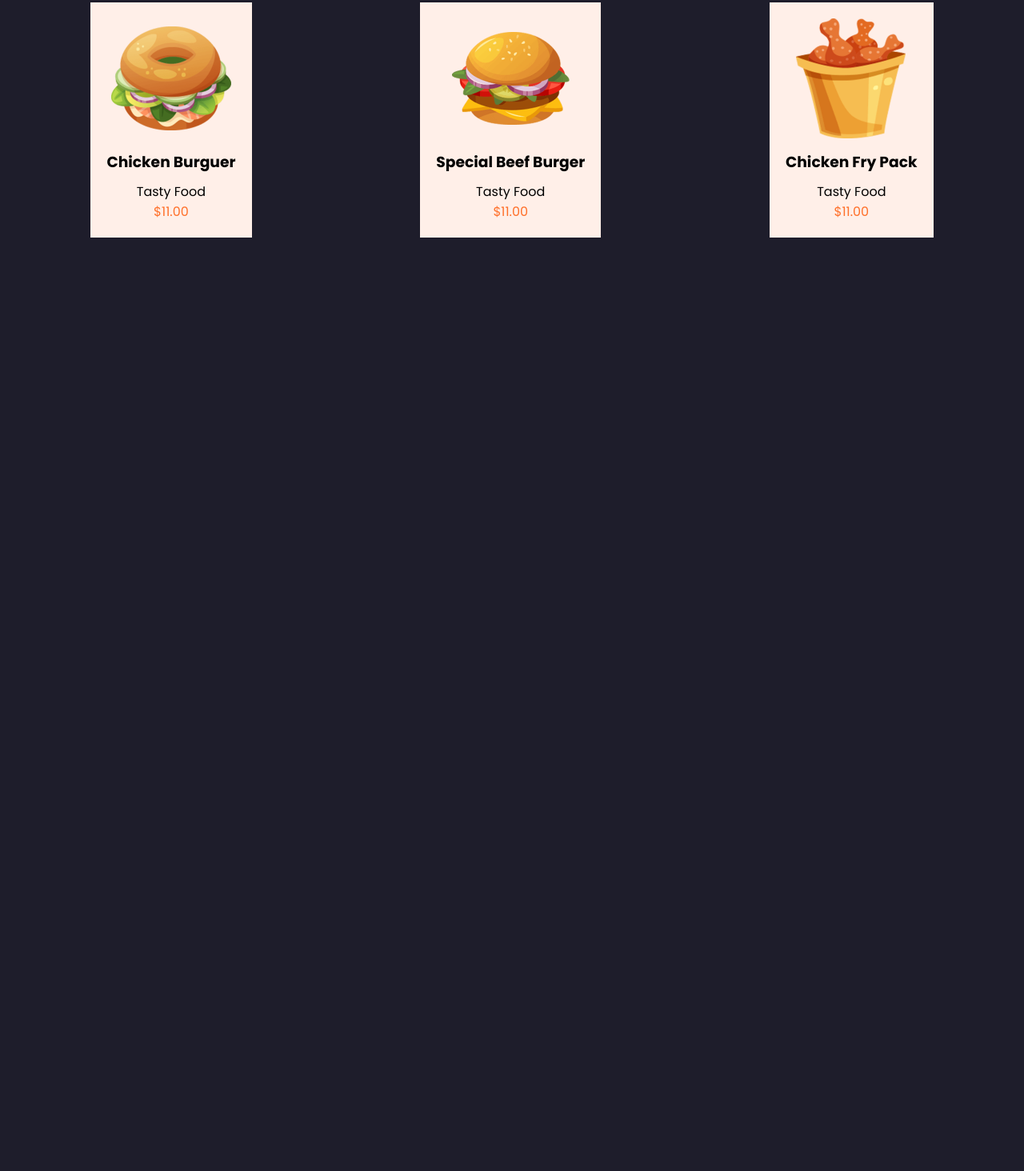
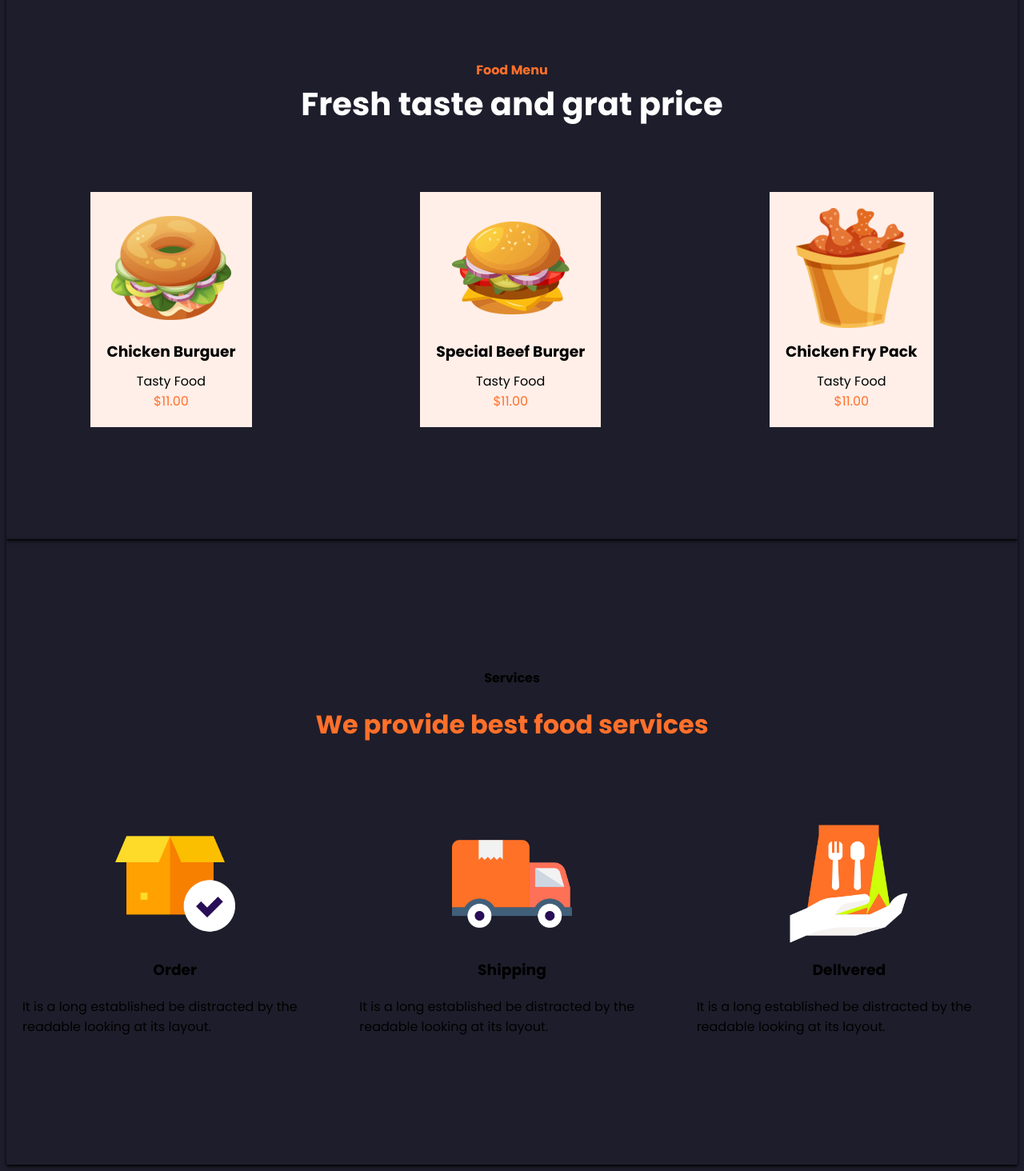
Before and after one commit to Ospina115/Pagina-Hamburguesas, a plain HTML site: page js/index.html in a window 1280 px wide. Shown: the part 1333-2797 px from the top of the page at 80% size. Before the commit the page ends 1718 px from the top, so only its background shows below. Drawn offline with Linux system fonts and the light colour scheme.

Commit message:
actualizacion 20/03 v2
aqui puse lo basico de service aun asi falta arreglar lo estetico en css, solo falta contacto y hacerlo responsive

```diff
--- a/css/style.css
+++ b/css/style.css
@@ -1,4 +1,8 @@
 @import url('https://fonts.googleapis.com/css2?family=Poppins:ital,wght@0,100;0,200;0,300;0,400;0,500;0,600;0,700;0,800;0,900;1,100;1,200;1,300;1,400;1,500;1,600;1,700;1,800;1,900&display=swap');
+*{
+    scroll-behavior: smooth;
+    box-sizing: border-box;
+}
 body {
     background-color: #1E1D2B;
     font-family: 'Poppins', sans-serif;
@@ -19,10 +23,21 @@ header {
     justify-content: space-between;
     align-items: center;
 }
+#site-header {
+    position: fixed;
+    top: 0;
+    left: 0;
+    width: 100%;
+    z-index: 100;
+    background-color: #21212e;
+    box-shadow: 0 2px 4px #000000;
+}
 header h1 {
     margin-left: 10px;
 }
-
+header nav{
+    margin-right: 25px;
+}
 
 nav ul li {
     display: inline-block;
@@ -43,7 +58,12 @@ nav ul li a:hover {
 }
 main .inicio {
     color: white;
-    padding: 20px;
+    padding-top: 140px;
+    padding-bottom: 140px;
+    box-shadow: 0 2px 4px #000000;
+    display: flex;
+    align-items: center;
+    justify-content: center;
 }
 main .inicio p {
     margin: 0px;
@@ -54,13 +74,6 @@ main .inicio h1 {
     margin-right: 100px;
 }
 
-
-.inicio {
-    display: flex;
-    align-items: center;
-    justify-content: center;
-    padding-bottom: 80px;
-}
 main a {
     margin-left: 5px;
     text-decoration: none;
@@ -77,11 +90,13 @@ main a:hover {
 
 
 .info {
-    padding-top: 80px;
+    padding-top: 140px;
+    padding-bottom: 140px;
     display: flex;
     align-items: center;
     justify-content: center;
-    padding-bottom: 80px;}
+    box-shadow: 0 2px 4px #000000;
+}
 main .info h3{
     color: #FF702A;
     margin-bottom: 8px;
@@ -97,7 +112,11 @@ main .info img{
 }
 
 
-
+.menucito{
+    padding-top: 140px;
+    padding-bottom: 140px;
+    box-shadow: 0 2px 4px #000000;
+}
 .texto{
     display: flex;
     flex-direction: column;
@@ -111,13 +130,11 @@ main .info img{
 .menucito h4{
     color: #FF702A;
     margin: 0;
-    padding-top: 80px;
 }
 .platos{
     padding-top: 80px;
     display: flex;
     justify-content: space-around;
-    padding-bottom: 80px;
 }
 .plato{
     background-color: rgb(325, 239, 232);
@@ -140,3 +157,26 @@ main .info img{
     margin-top: 15px;
     margin-bottom: 10px;
 }
+
+
+
+
+.servicio{
+    padding-top: 140px;
+    padding-bottom: 140px;
+    box-shadow: 0 2px 4px #000000;
+}
+.servicio img{
+    height: 150px;
+}
+.cadauno{
+    padding: 20px;
+    display: 	flex;
+    flex-direction: column;
+    align-items: center;
+}
+.todos{
+    padding-top: 80px;
+    display: flex;
+    justify-content: space-around;
+}
--- a/js/index.html
+++ b/js/index.html
@@ -10,7 +10,7 @@
 
 <body>
 
-    <header>
+    <header id="site-header">
         <h1>Foods</h1>
         <nav>
             <ul class="menu">
@@ -18,7 +18,7 @@
                 <li id="About"><a href="#info">About</a></li>
                 <li id="Menu"><a href="#menucito">Menu</a></li>
                 <li id="Service"><a href="#servicio">Service</a></li>
-                <li id="Contant"><a href="#contacto">Contant</a></li>
+                <li id="Contant"><a href="#contacto">Contanct</a></li>
             </ul>
         </nav>
     </header>
@@ -33,8 +33,8 @@
                 <a href="#menucito">Today's Menu</a>
             </div>
             <img src="/images/home.png" alt="Hamburguesa" height="350px">
-        </div><br><br>
-    <hr>
+        </div>
+
         <div class="info" id="info">
             <img src="/images/about.png" alt="Taquito" height="350px">
             <div>
@@ -48,7 +48,7 @@
                 <a href="#menucito">Learn More</a>
             </div>
         </div>
-    <hr>
+
         <div class="menucito" id="menucito">
            <div class="texto">
                 <h4>Food Menu</h4>
@@ -75,6 +75,37 @@
                 </div>
             </div>
         </div>
+
+        <div class="servicio" id="servicio">
+            <div class="texto">
+                 <h4>Services</h4>
+                 <h1>We provide best food services</h1>
+            </div>
+            <div class="todos">
+                 <div class="cadauno">
+                     <img src="/images/s1.png" alt="servicio 1">
+                     <h3>Order</h3>
+                     <p class="hola">It is a long established
+                        be distracted by the readable
+                        looking at its layout. </p>
+                 </div>
+                 <div class="cadauno">
+                     <img src="/images/s2.png" alt="servicio 2">
+                     <h3>Shipping</h3>
+                     <p class="hola">It is a long established
+                        be distracted by the readable
+                        looking at its layout. </p>
+                 </div>
+                     <div class="cadauno">
+                     <img src="/images/s3.png" alt="servicio 3">
+                     <h3>Dellvered</h3>
+                     <p class="hola">It is a long established
+                        be distracted by the readable
+                        looking at its layout. </p>
+                 </div>
+             </div>
+         </div>
+
     </main>
 
 
```
Also changed, not shown: images/s1.png (added), images/s2.png (added), images/s3.png (added).
